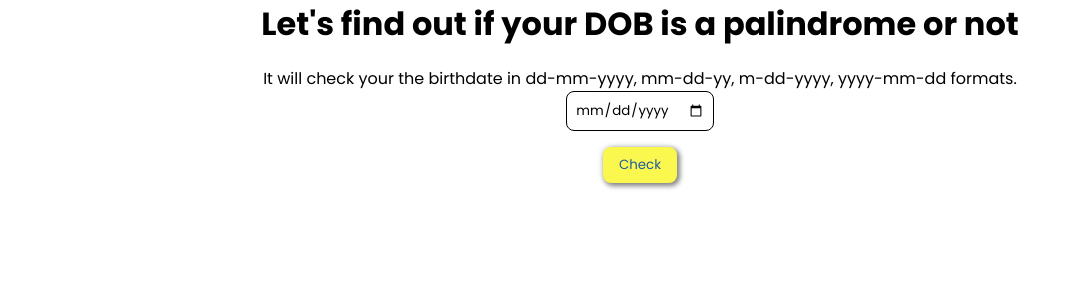
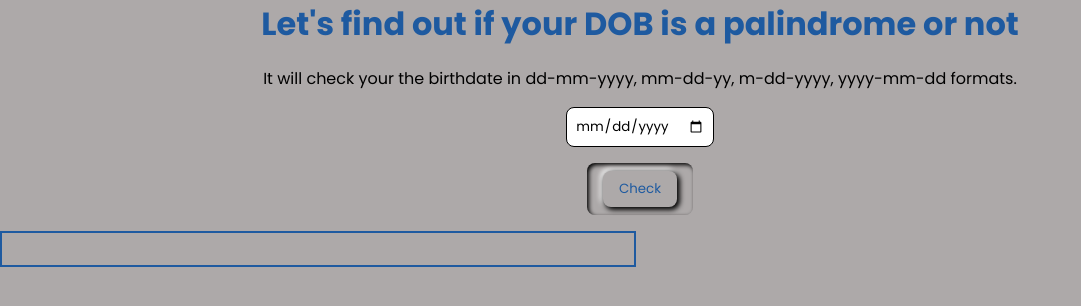
Before and after one commit to DanishOnGit/Palindrome-Birthday-React, a React (Create React App) app: page / in a window 1280 px wide. Shown: the top 306 px of the page, without its empty margins (0-1081 px from the left). Built offline with nearby package versions, Linux system fonts and the light colour scheme.

Commit message:
style: button,padding,margins,colors

```diff
--- a/src/App.js
+++ b/src/App.js
@@ -1,6 +1,7 @@
 import React, { useState } from "react";
 import "./styles.css";
-import clock from "./clock.gif"
+import clock from "./clock.gif";
+
 var date,finalOutput;
 
 export default function App() {
@@ -78,8 +79,10 @@ return true;
       <p className="instruction">It will check your the birthdate in dd-mm-yyyy, mm-dd-yy, m-dd-yyyy, yyyy-mm-dd formats.</p>
 
       <input onChange={(event)=>{date=event.target.value}} required type="date" /><br/>
+      <button className="outerBtn">
       <button className="check" onClick={btnClickHandler} >Check</button>
-       <div>{outputDiv}</div>
+      </button>
+       <div className="outputDiv">{outputDiv}</div>
 
 
     </div>
--- a/src/styles.css
+++ b/src/styles.css
@@ -3,23 +3,57 @@
   margin: 0;
   padding: 0;
   font-family: 'Poppins', sans-serif;
+  --primary-color: rgb(30, 90, 160);
+  --secondary-color: rgb(173, 169, 169);
 }
 .App {
   font-family: sans-serif;
   text-align: center;
 }
+body{
+  background-color:var(--secondary-color);
+}
+h1{
+  color: var(--primary-color);
+}
 input{
   padding: 0.5rem;
   border-radius: 0.5rem;
   border: 1px solid black;
+  margin-top: 1rem;
 
 }
 .check{
+  /* margin-top: 1rem; */
+padding: 0.5rem 1rem;
+border-radius:0.5rem;
+background-color: rgb(173, 169, 169) ;
+border:none;
+outline: none;
+color: var(--primary-color);
+box-shadow: 2px 2px 5px 1px black,-2px -2px 5px 1px rgb(245, 245, 245)
+}
+.outerBtn{
   margin-top: 1rem;
 padding: 0.5rem 1rem;
-border-radius:0.5rem;
-background-color: rgb(250, 247, 79);
-border:none;
-color: rgb(30, 90, 160);
-box-shadow: 2px 2px 5px 1px grey,-2px -2px 5px 1px rgb(245, 245, 245)
+border-radius: 0.5rem;
+border: none;
+/* border: 1px solid var(--secondary-color); */
+background-color: var(--secondary-color);
+box-shadow: 2px 2px  4px black inset;
 }
+.check:hover{
+  color: white;
+  transition: 200ms
+}
+.check:active{
+  box-shadow:1px 1px 3px 1px black,-1px -1px 3px 1px rgb(245, 245, 245);
+
+  transition: 0ms;
+}
+.outputDiv{
+padding: 1rem;
+margin-top: 1rem;
+border: 2px solid var(--primary-color);
+max-width: 600px;
+}
```
